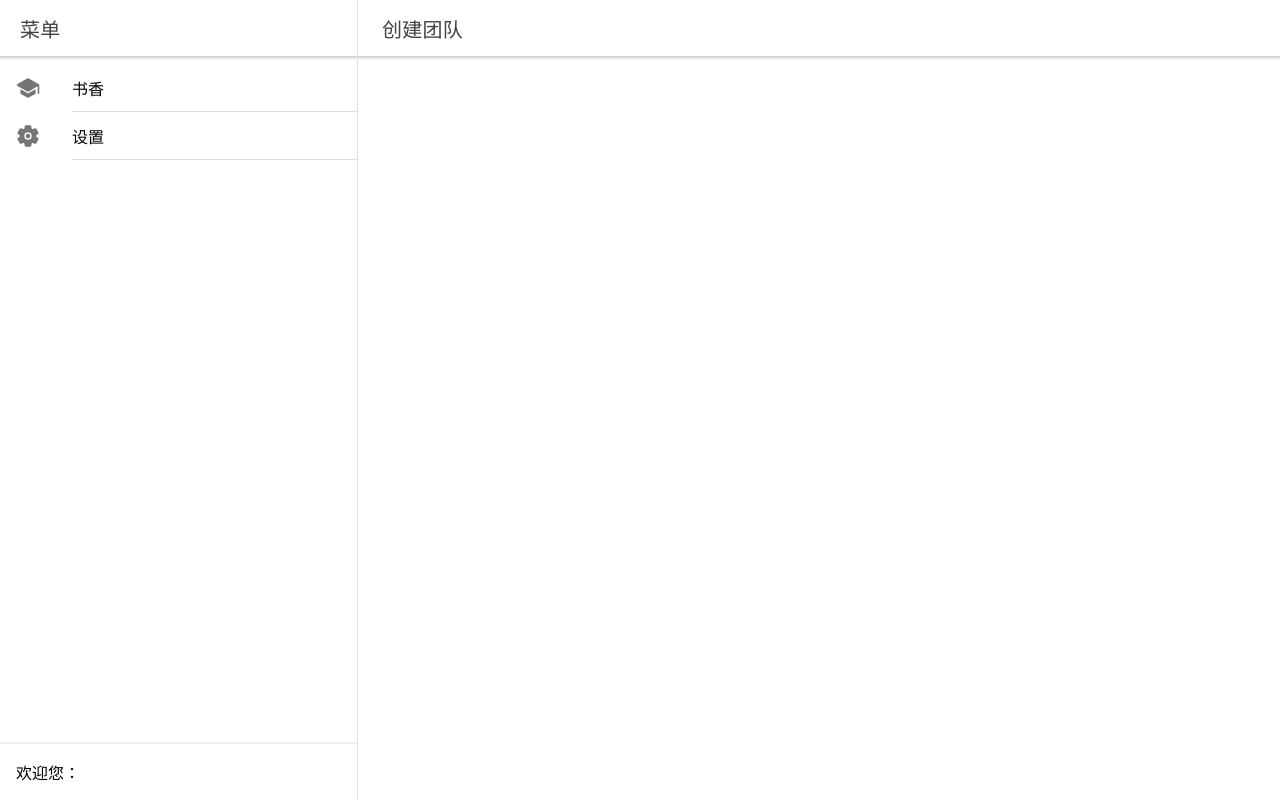
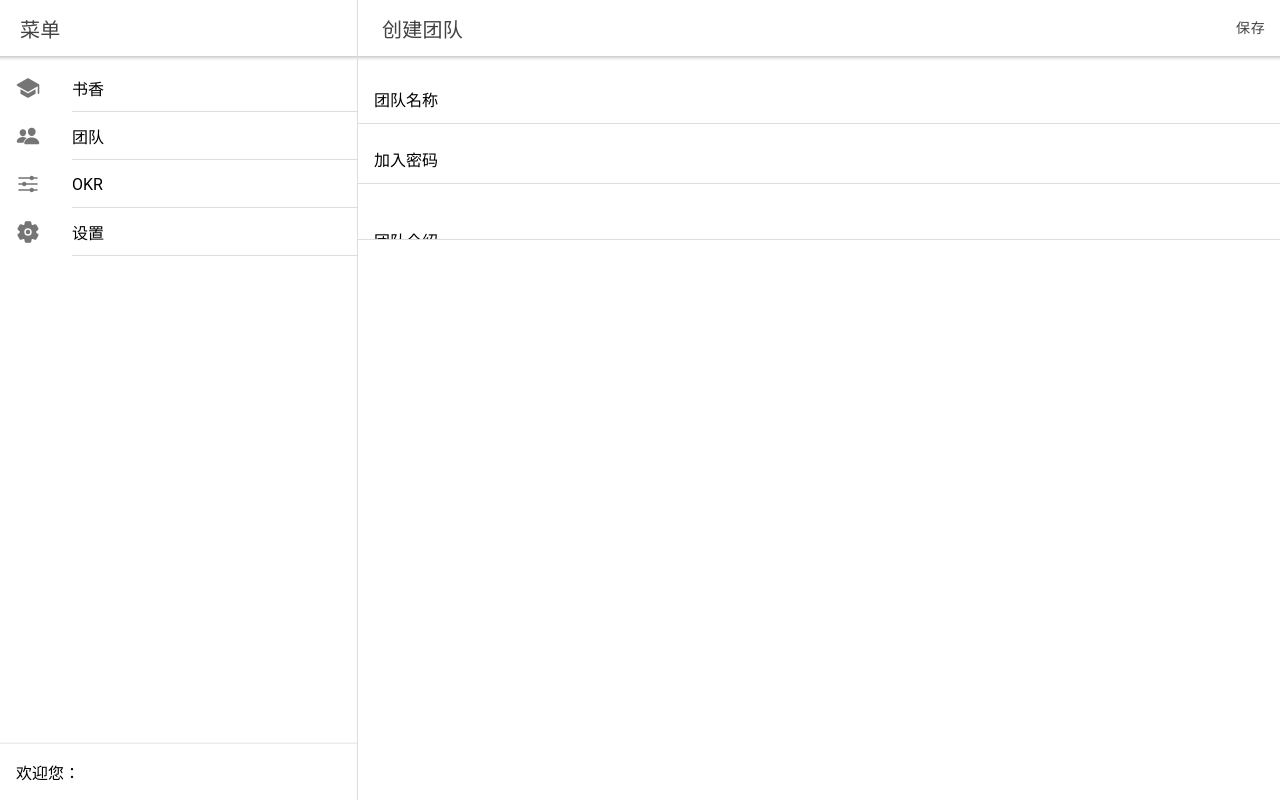
Before and after one commit to eaTong/iget-free-app, a React (Create React App) app: page /team/add in a window 1280 px wide. Built offline with nearby package versions, Linux system fonts and the light colour scheme.

Commit message:
TeamManager

```diff
--- a/src/AppContainer.tsx
+++ b/src/AppContainer.tsx
@@ -15,8 +15,8 @@ import TeamPage from "./pages/team/TeamPage";
 import CreateTeamPage from "./pages/team/CreateTeamPage";
 import OKRHomePage from "./pages/OKR/OKRHomePage";
 import {IonReactRouter} from "@ionic/react-router";
-import {school} from "ionicons/icons";
-import {inject,observer} from "mobx-react";
+import {options, people, school} from "ionicons/icons";
+import {inject, observer} from "mobx-react";
 
 export interface AppPage {
   url: string;
@@ -30,16 +30,16 @@ const appPages: AppPage[] = [
     url: '/book/home',
     icon: school
   },
-  // {
-  //   title: '团队',
-  //   url: '/team/home',
-  //   icon: people
-  // },
-  // {
-  //   title: 'OKR',
-  //   url: '/okr/home',
-  //   icon: options
-  // },
+  {
+    title: '团队',
+    url: '/team/home',
+    icon: people
+  },
+  {
+    title: 'OKR',
+    url: '/okr/home',
+    icon: options
+  },
 ];
 
 @inject('app') @observer
@@ -55,22 +55,23 @@ class AppContainer extends Component<any, any> {
           {this.props.app.logged && (<Menu appPages={appPages}/>)}
           <IonRouterOutlet id="main">
             <Route exact path="/" render={() => <Redirect to="/home"/>}/>
-            <Route path="/home" component={Home} exact={true}/>
-            <Route path="/login" component={LoginPage} exact={true}/>
-            <Route path="/book/home" component={BookHomePage} exact={true}/>
-            <Route path="/book/search" component={SearchBookPage} exact={true}/>
-            <Route path="/book/detail" component={BookDetailPage} exact={true}/>
-            <Route path="/book/list" component={BookListPage} exact={true}/>
-            <Route path="/book/add-note" component={AddNotePage} exact={true}/>
-            <Route path="/book/add-rate" component={RageBookPage} exact={true}/>
-            <Route path="/mine/home" component={MineHomePage} exact={true}/>
-            <Route path="/team/home" component={TeamPage} exact={true}/>
-            <Route path="/team/add" component={CreateTeamPage} exact={true}/>
-            <Route path="/okr/home" component={OKRHomePage} exact={true}/>
+            <Route path="/home" component={Home} exact/>
+            <Route path="/login" component={LoginPage} exact/>
+            <Route path="/book/home" component={BookHomePage} exact/>
+            <Route path="/book/search" component={SearchBookPage} exact/>
+            <Route path="/book/detail" component={BookDetailPage} exact/>
+            <Route path="/book/list" component={BookListPage} exact/>
+            <Route path="/book/add-note" component={AddNotePage} exact/>
+            <Route path="/book/add-rate" component={RageBookPage} exact/>
+            <Route path="/mine/home" component={MineHomePage} exact/>
+            <Route path="/team/home" component={TeamPage} exact/>
+            <Route path="/team/add" component={CreateTeamPage} exact/>
+            <Route path="/okr/home" component={OKRHomePage} exact/>
           </IonRouterOutlet>
         </IonSplitPane>
       </IonReactRouter>
     )
   }
 }
-export default  AppContainer
+
+export default AppContainer
--- a/src/components/BookListItem.tsx
+++ b/src/components/BookListItem.tsx
@@ -1,5 +1,5 @@
 import React from 'react';
-import {IonItem, IonLabel, IonRippleEffect} from "@ionic/react";
+import {IonItem, IonLabel} from "@ionic/react";
 
 interface BookListInterface {
   book: any,
@@ -27,7 +27,6 @@ const BookListItem: React.FC<BookListInterface> = (props: BookListInterface) =>
           </div>
         </div>
       </IonLabel>
-      <IonRippleEffect/>
     </IonItem>
   )
 };
--- /dev/null
+++ b/src/components/FormBase.ts
@@ -0,0 +1,13 @@
+import {Component} from 'react';
+import {PagePropsInterface} from "../utils/PagePropsInterface";
+
+class FormBase extends Component<PagePropsInterface, any> {
+  onChangeFormItem(key: string, value: any) {
+    const {form} = this.state;
+    form[key] = value;
+    this.setState({form})
+
+  }
+}
+
+export default FormBase
--- a/src/pages/team/CreateTeamPage.tsx
+++ b/src/pages/team/CreateTeamPage.tsx
@@ -1,4 +1,4 @@
-import React, {Component} from "react";
+import React from "react";
 import {
   IonHeader,
   IonPage,
@@ -6,19 +6,31 @@ import {
   IonToolbar,
   IonContent,
   IonBackButton,
-  IonButtons, withIonLifeCycle
+  IonButtons, withIonLifeCycle, IonItem, IonLabel, IonTextarea, IonList, IonInput, IonButton
 } from "@ionic/react";
-import {PagePropsInterface} from "../../utils/PagePropsInterface";
+import FormBase from "../../components/FormBase";
+import ajax from "../../utils/ajax";
 
 interface CreateTeamPageState {
-
+  form: any
 }
 
-class CreateTeamPage extends Component<PagePropsInterface, CreateTeamPageState> {
-  state = {};
+class CreateTeamPage extends FormBase {
+  state = {
+    form: {
+      name: '',
+      description:'',
+      password:'',
+    }
+  };
 
+  async onSaveTeam(){
+    await ajax({url: '/api/team/add', data: this.state.form});
+    this.props.history.goBack();
+  }
 
   render() {
+    const {form} = this.state;
     return (
       <IonPage>
         <IonHeader>
@@ -27,10 +39,39 @@ class CreateTeamPage extends Component<PagePropsInterface, CreateTeamPageState>
               <IonBackButton/>
             </IonButtons>
             <IonTitle>创建团队</IonTitle>
+            <IonButtons slot={'end'}>
+              <IonButton onClick={()=>this.onSaveTeam()}>保存</IonButton>
+            </IonButtons>
           </IonToolbar>
         </IonHeader>
         <IonContent>
-
+          <IonList>
+            <IonItem>
+              <IonLabel position={'floating'}>团队名称</IonLabel>
+              <IonInput
+                value={form.name || ''}
+                required
+                onIonChange={(val: any) => this.onChangeFormItem('name', val.target.value)}
+              />
+            </IonItem>
+            <IonItem>
+              <IonLabel position={'floating'}>加入密码</IonLabel>
+              <IonInput
+                value={form.password || ''}
+                required
+                onIonChange={(val: any) => this.onChangeFormItem('password', val.target.value)}
+              />
+            </IonItem>
+            <IonItem>
+              <IonLabel position={'floating'}>团队介绍</IonLabel>
+              <IonTextarea
+                value={form.description || ''}
+                rows={2}
+                autoGrow
+                onIonChange={(val: any) => this.onChangeFormItem('description', val.target.value)}
+              />
+            </IonItem>
+          </IonList>
         </IonContent>
 
       </IonPage>
--- /dev/null
+++ b/src/pages/team/TeamListItem.tsx
@@ -0,0 +1,27 @@
+/**
+ * Created by eatong on 2020/1/2.
+ */
+
+import React from 'react';
+import {IonItem, IonLabel, IonNote, IonIcon} from "@ionic/react";
+import {lock} from "ionicons/icons";
+
+interface TeamListItemInterface {
+  team: any,
+  key: any
+}
+
+const TeamListItem: React.FC<TeamListItemInterface> = (props: TeamListItemInterface) => {
+  const {team} = props;
+  return (
+    <IonItem button>
+      <IonLabel>{team.name}</IonLabel>
+      {team.needPassword &&(
+        <IonNote color="success" slot={'end'}>
+          <IonIcon icon={lock}/>
+        </IonNote>
+      )}
+    </IonItem>
+  )
+};
+export default TeamListItem;
--- a/src/pages/team/TeamPage.tsx
+++ b/src/pages/team/TeamPage.tsx
@@ -11,6 +11,7 @@ import {
 import {PagePropsInterface} from "../../utils/PagePropsInterface";
 import ajax from "../../utils/ajax";
 import Empty from "../../components/Empty";
+import TeamListItem from "./TeamListItem";
 
 interface TeamPageState {
   teamStatus: string,
@@ -28,13 +29,21 @@ class TeamPage extends Component<PagePropsInterface, TeamPageState> {
   };
 
   async ionViewDidEnter() {
-    const {list, total} = await ajax({url: '/api/team/get'});
-    this.setState({fetched: true, teams: list, total});
-    console.log(list, total);
+    this.getTeams()
   }
 
-  createTeam(){
+  createTeam() {
     this.props.history.push('/team/add')
+  }
+
+  async getTeams(page: number = 0) {
+
+    const {list, total} = await ajax({url: '/api/team/get', data: {page, status: this.state.teamStatus}});
+    this.setState({fetched: true, teams: page === 0 ? list : [...this.state.teams, ...list], total});
+  }
+
+  onChangeTeamStatus(teamStatus: any) {
+    this.setState({teamStatus}, () => this.getTeams())
   }
 
   render() {
@@ -48,12 +57,12 @@ class TeamPage extends Component<PagePropsInterface, TeamPageState> {
             </IonButtons>
             <IonTitle>我的团队</IonTitle>
             <IonButtons slot="end">
-              <IonButton onClick={()=>this.createTeam()}>创建团队</IonButton>
+              <IonButton onClick={() => this.createTeam()}>创建团队</IonButton>
             </IonButtons>
           </IonToolbar>
         </IonHeader>
         <IonContent>
-          <IonSegment onIonChange={e => console.log('Segment selected', e.detail.value)} value={teamStatus}>
+          <IonSegment onIonChange={e => this.onChangeTeamStatus(e.detail.value)} value={teamStatus}>
             <IonSegmentButton value="all">
               <IonLabel>全部</IonLabel>
             </IonSegmentButton>
@@ -66,9 +75,12 @@ class TeamPage extends Component<PagePropsInterface, TeamPageState> {
           </IonSegment>
           {teams.length === 0 && fetched && (
             <Empty title={'您还没有加入任何团队哦'}>
-              <IonButton  onClick={()=>this.createTeam()}>立刻创建</IonButton>
+              <IonButton onClick={() => this.createTeam()}>立刻创建</IonButton>
             </Empty>
           )}
+          {teams.map((team: any) => (
+            <TeamListItem team={team} key={team.id}/>
+          ))}
 
         </IonContent>
 
```
